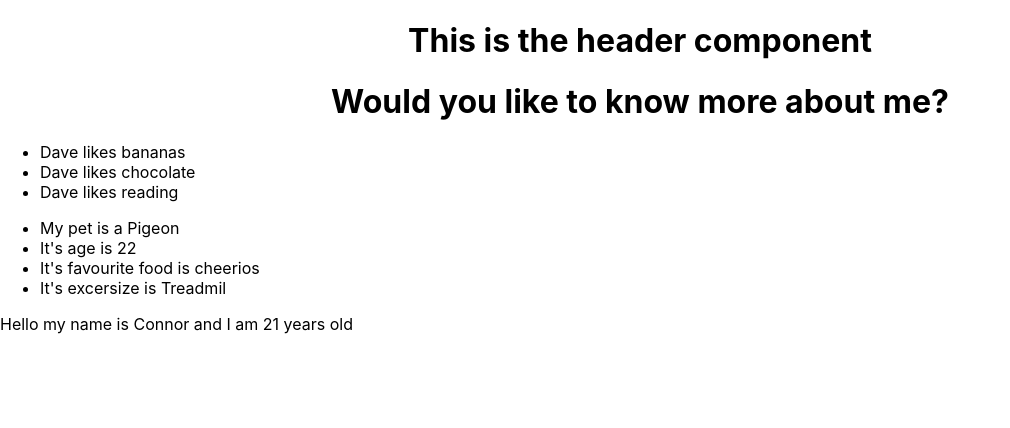
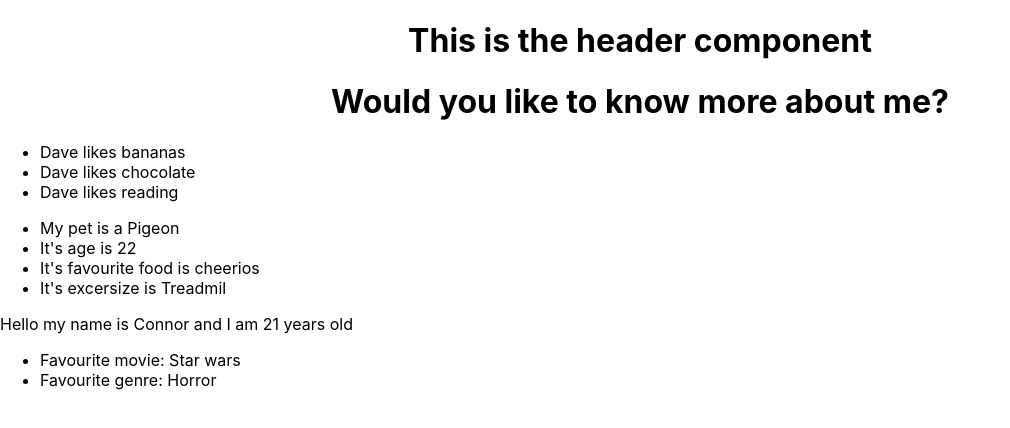
Before and after one commit to Connorbro/newreactproj, a React (Create React App) app: page / in a window 1280 px wide. Shown: the top 428 px of the page, without its empty margins (0-1010 px from the left). Built offline with nearby package versions, Linux system fonts and the light colour scheme.

Commit message:
Linked in all components

```diff
--- a/src/App.js
+++ b/src/App.js
@@ -6,6 +6,7 @@ import NavBar from './components/NavBar';
 import AboutDave from './components/AboutDave';
 import Pets from './components/Pets';
 import Student from './components/Student';
+import Movie from './components/Movie';
 
 
 
@@ -20,6 +21,7 @@ class App extends Component{
         <NavBar />
         <Pets petType="Pigeon" age = {22} FavFood = "cheerios" excersize = "Treadmil"/>
         <Student name= "Connor" age= {21} />
+        <Movie favMovie= "Star wars" favGenre="Horror" />
       </div>
     )
   }
```
